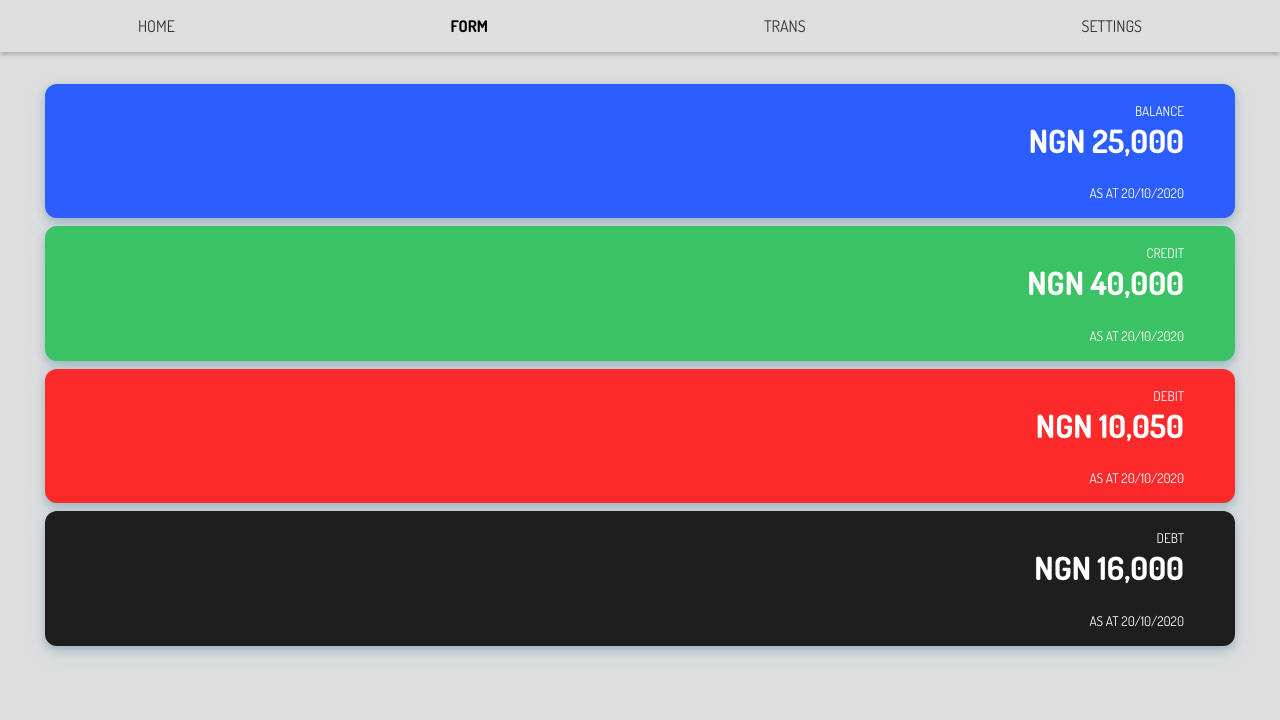
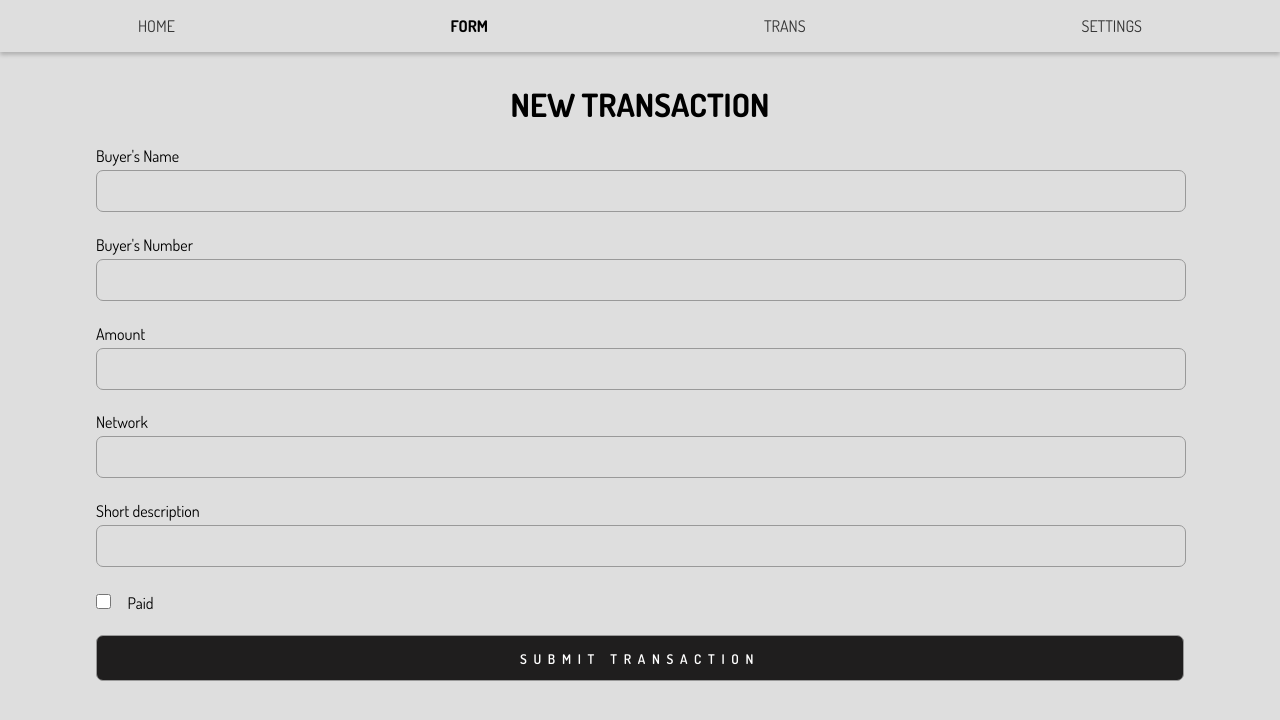
Before and after one commit to Qudusayo/debt_lab, a React (Create React App) app: page /form in a window 1280 px wide. Shown: the top 720 px of the page. Built offline with nearby package versions, Linux system fonts and the light colour scheme; the HTML template or start-up script is replaced by a standard one.

Commit message:
Completed Form test

```diff
--- a/src/App.js
+++ b/src/App.js
@@ -1,16 +1,20 @@
-import React from "react";
+import React, { Component } from "react";
+import { Route, Switch } from "react-router-dom";
 
 import Navbar from "./Component/Navbar";
+import Home from "./Routes/Home/Home";
+import Form from './Routes/Form/Form'
 
-import Home from "./Routes/Home/Home";
-
-function App() {
-    return (
-        <>
-            <Navbar />
-            <Home />
-        </>
-    );
+class App extends Component {
+    render() {
+        return (
+            <>
+                <Navbar />
+                <Route path="/" exact component={Home} />
+                <Route path="/form" exact component={Form} />
+            </>
+        );
+    }
 }
 
 export default App;
--- a/src/Routes/Form/Form.js
+++ b/src/Routes/Form/Form.js
@@ -1,11 +1,60 @@
-import React from 'react'
+import React, { Component } from "react";
 
-function Form() {
-    return (
-        <div>
+import styles from './style.module.scss'
 
-        </div>
-    )
+class Form extends Component {
+    constructor(props){
+        super(props);
+        this.state = {
+            checked: false
+        }
+
+        this.onChange = this.onChange.bind(this)
+        this.onSubmit = this.onSubmit.bind(this)
+    }
+
+    onChange(e){
+        this.setState({ [e.target.id]: e.target.value })
+    }
+
+    onSubmit(e){
+        e.preventDefault()
+    }
+
+    render() {
+        return (
+            <div className={styles.form}>
+                <h1>NEW TRANSACTION</h1>
+                <form onSubmit={this.onSubmit}>
+                    <div>
+                        <label htmlFor="name">Buyer's Name</label>
+                        <input type="text" />
+                    </div>
+                    <div>
+                        <label htmlFor="number">Buyer's Number</label>
+                        <input type="tel" />
+                    </div>
+                    <div>
+                        <label htmlFor="amount">Amount</label>
+                        <input type="number" min="50" max="10000" />
+                    </div>
+                    <div>
+                        <label htmlFor="network">Network</label>
+                        <input type="text" />
+                    </div>
+                    <div>
+                        <label htmlFor="desc">Short description</label>
+                        <input type="text" />
+                    </div>
+                    <div>
+                        <input id="checked" type="checkbox" defaultChecked={this.state.checked} onChange={this.onChange} />
+                        <label htmlFor="paid"> Paid</label>
+                    </div>
+                    <button type="submit" style={this.state.checked === "on" ? {backgroundColor: "rgb(252, 42, 42)"} : { backgroundColor: "rgb(31, 30, 30)" }}>SUBMIT TRANSACTION</button>
+                </form>
+            </div>
+        );
+    }
 }
 
-export default Form
+export default Form;
--- a/src/Routes/Form/style.module.scss
+++ b/src/Routes/Form/style.module.scss
@@ -0,0 +1,52 @@
+.form {
+    h1 {
+        text-align: center;
+    }
+
+    form {
+        width: 85%;
+        margin: auto;
+
+        div {
+            input {
+                display: block;
+                width: 96%;
+                margin: 0.3em 0 1.7em 0;
+                padding: 0.5em 2%;
+                height: 2em;
+                outline: none;
+                border: 1px solid #999999;
+                border-radius: 7px;
+                background-color: transparent;
+                font-weight: 600;
+                letter-spacing: .2em;
+
+                &[type="checkbox"] {
+                    display: inline-block;
+                    margin-right: 1em;
+                    width: auto;
+                    height: auto;
+                    padding: 0;
+                    width: 15px;
+                    height: 15px;
+                }
+            }
+        }
+
+        button {
+            display: block;
+            width: 100%;
+            margin: 0.3em 0 1.7em 0;
+            padding: 1em;
+            outline: none;
+            border: 1px solid #999999;
+            border-radius: 7px;
+            color: #FFFFFF;
+            font-weight: 600;
+            letter-spacing: .5em;
+            cursor: pointer;
+
+            transition: background .3s linear;
+        }
+    }
+}
```
